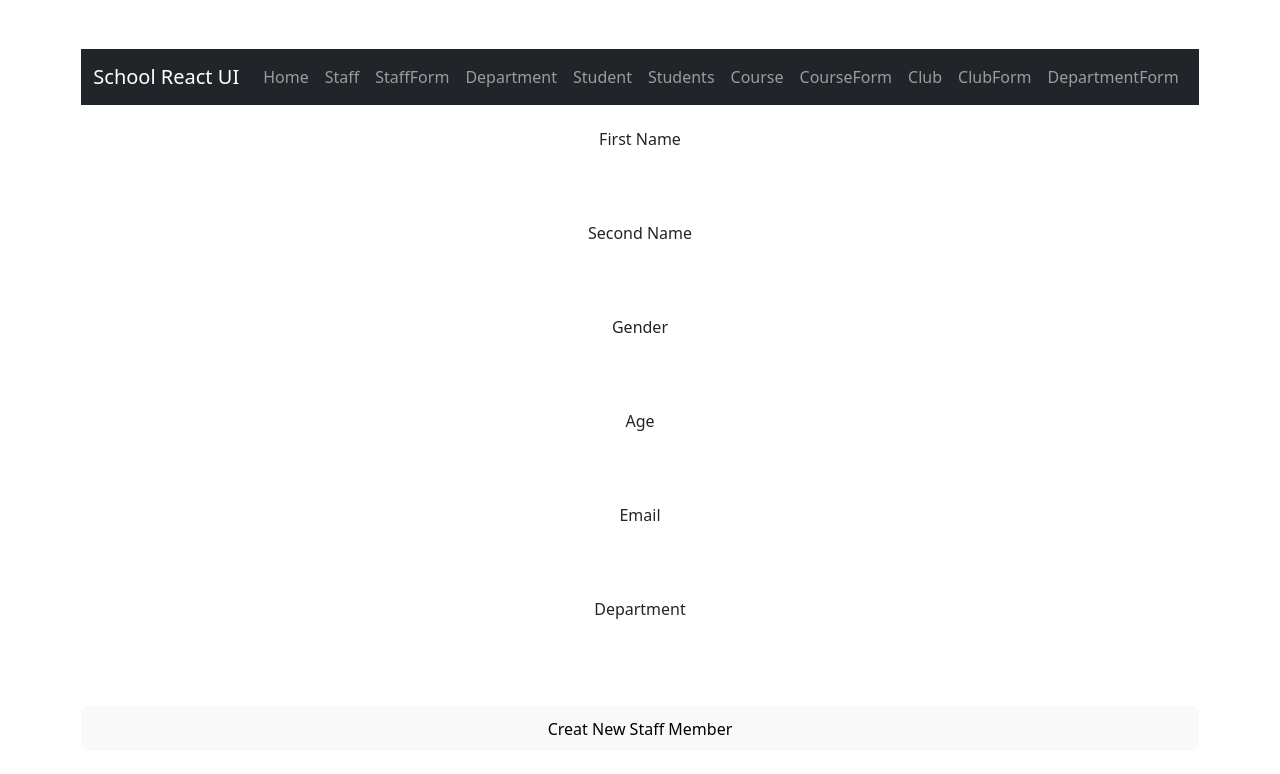
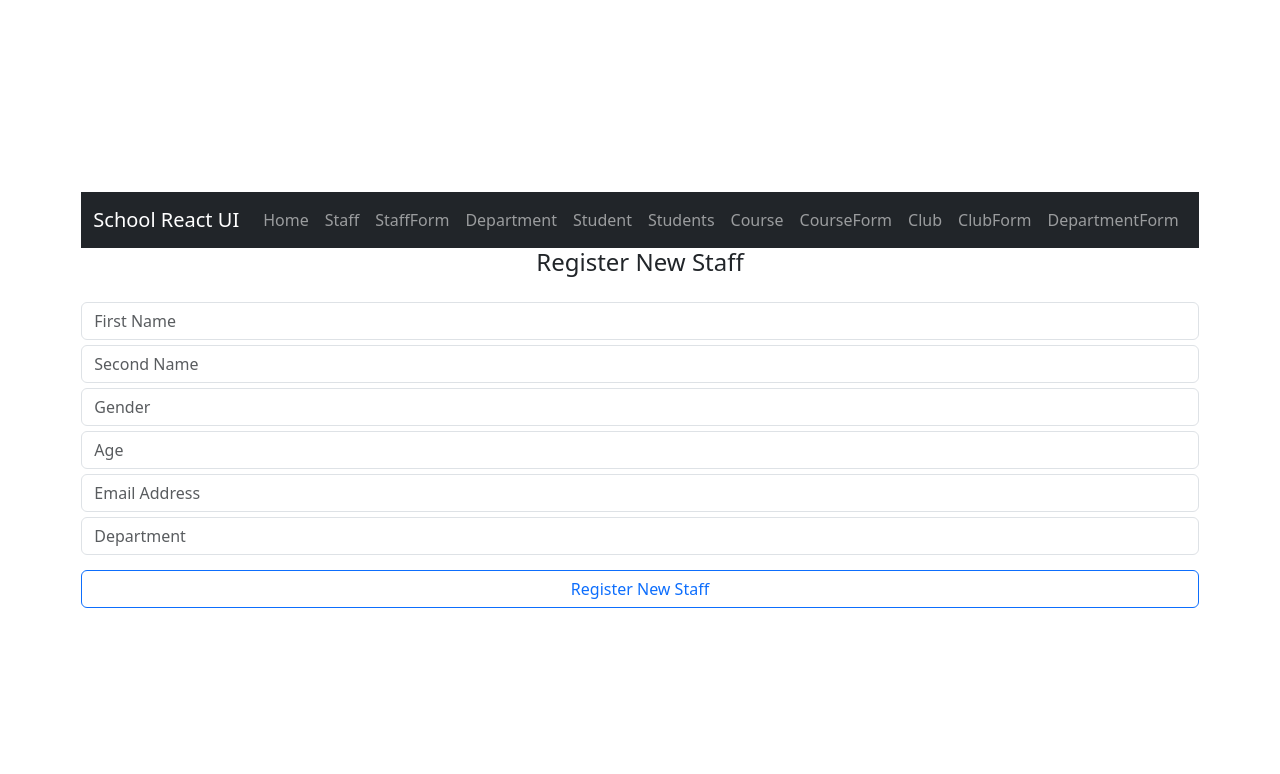
Before and after one commit to pktpaulie/SchoolSystem, a React (Vite) app: page /staffform in a window 1280 px wide. Shown: the top 774 px of the page. Built offline with nearby package versions, Linux system fonts and the light colour scheme.

Commit message:
Modified staff n staff-form react-bootstrap

```diff
--- a/src/components/Staff.jsx
+++ b/src/components/Staff.jsx
@@ -1,4 +1,5 @@
 import React, { useState, useEffect } from 'react';
+import { Table } from 'react-bootstrap';
 
 const API_URL = 'https://school-api-2wqk.onrender.com/api/staff/';
 
@@ -20,19 +21,42 @@ const Staff = () => {
   };
 
   return (
+    <>
+
     <div>
+        <h2>Registered School Staff Team</h2>
   {staffData ? (
-        <ul>
+     <Table striped bordered hover style={{ width: '100%' }}>
+       <thead>
+        <tr>
+          <th>ID</th>
+          <th>First Name</th>
+          <th>Second Name</th>
+          <th>Gender</th>
+          <th>Age</th>
+          <th>Email</th>
+          <th>Department</th>
+        </tr>
+      </thead>
+      <tbody>
         {staffData.map((staff) => (
-            <li key={staff.id}>
-              {staff.first_name} {staff.second_name} - {staff.gender} - {staff.age} - {staff.email} - {staff.department}
-            </li>
+          <tr key={staff.id}>
+            <td>{staff.id}</td>
+            <td>{staff.first_name}</td>
+            <td>{staff.second_name}</td>
+            <td>{staff.gender}</td>
+            <td>{staff.age}</td>
+            <td>{staff.email}</td>
+            <td>{staff.department}</td>
+          </tr>
         ))}
-        </ul>
+      </tbody>
+    </Table>
   ) : (
-        <p>Loading staff data...</p>
+    <p>Loading Staff Details from DB ...</p>
   )}
 </div>
+    </>
   );
 };
 
--- a/src/components/StaffForm.jsx
+++ b/src/components/StaffForm.jsx
@@ -1,4 +1,6 @@
 import React, { useState } from 'react';
+import { Form, Button } from 'react-bootstrap';
+
 
 const API_URL = 'https://school-api-2wqk.onrender.com/api/staff/';
 
@@ -48,69 +50,33 @@ const StaffForm = () => {
   };
 
   return (
+    <>
     <form onSubmit={handleSubmit}>
-      <div style={{margin: "22px 35px"}}>
-        <label htmlFor="first_name">First Name</label><br />
-        <input style={{height: "28px", width: "250px", border: "2px solid rgba(255, 255, 255", margin: "10px 0px", borderRadius: "5px"}}
-          type="text"
-          id="first_name"
-          name="first_name"
-          value={formData.first_name}
-          onChange={handleInputChange}
-        />
-      </div>
-      <div style={{margin: "22px 35px"}}>
-        <label htmlFor="second_name">Second Name</label><br />
-        <input style={{height: "28px", width: "250px", border: "1.5px solid rgba(255, 255, 255", margin: "10px 0px", borderRadius: "5px"}}
-          type="text"
-          id="second_name"
-          name="second_name"
-          value={formData.second_name}
-          onChange={handleInputChange}
-        />
-      </div>
-      <div style={{margin: "22px 35px"}}>
-        <label htmlFor="gender">Gender</label><br />
-        <input style={{height: "28px", width: "250px", border: "1.5px solid rgba(255, 255, 255", margin: "10px 0px", borderRadius: "5px"}}
-          type="text"
-          id="gender"
-          name="gender"
-          value={formData.gender || ''}
-          onChange={handleInputChange}
-        />
-      </div>
-      <div style={{margin: "22px 35px"}}>
-        <label htmlFor="age">Age</label><br />
-        <input style={{height: "28px", width: "250px", border: "1.5px solid rgba(255, 255, 255", margin: "10px 0px", borderRadius: "5px"}}
-          type="number"
-          id="age"
-          name="age"
-          value={formData.age}
-          onChange={handleInputChange}
-        />
-      </div>
-      <div style={{margin: "22px 35px"}}>
-        <label htmlFor="email">Email</label><br />
-        <input style={{height: "28px", width: "250px", border: "1.5px solid rgba(255, 255, 255", margin: "10px 0px", borderRadius: "5px"}}
-          type="email"
-          id="email"
-          name="email"
-          value={formData.email}
-          onChange={handleInputChange}
-        />
-      </div>
-      <div style={{margin: "22px 35px"}}>
-        <label htmlFor="department">Department</label><br />
-        <input style={{height: "28px", width: "250px", border: "1.5px solid rgba(255, 255, 255", margin: "10px 0px", borderRadius: "5px"}}
-          type="text"
-          id="department"
-          name="department"
-          value={formData.department}
-          onChange={handleInputChange}
-        />
-      </div>
-      <button  type="submit" variant="outline-primary" style={{marginTop:'15px', width: '100%' }}>Creat New Staff Member</button>
+
+      {/* ...form fields */}
+      <h4>Register New Staff</h4>
+      <Form.Group style={{marginTop:'25px'}}>
+        <Form.Control type="text"  id="first_name" name="first_name" placeholder="First Name"  value={formData.first_name} onChange={handleInputChange} />
+      </Form.Group>
+      <Form.Group style={{marginTop:'5px'}}>
+        <Form.Control type="text"  id="second_name" name="second_name" placeholder="Second Name"  value={formData.second_name} onChange={handleInputChange} />
+      </Form.Group>
+      <Form.Group style={{marginTop:'5px'}}>
+        <Form.Control type="text"  id="gender" name="gender" placeholder="Gender"  value={formData.gender || ''} onChange={handleInputChange} />
+      </Form.Group>
+      <Form.Group style={{marginTop:'5px'}}>
+        <Form.Control type="text"   id="age" name="age" placeholder="Age"  value={formData.age} onChange={handleInputChange} />
+      </Form.Group>
+      <Form.Group style={{marginTop:'5px'}}>
+        <Form.Control type="text"  id="email" name="email" placeholder="Email Address"  value={formData.email} onChange={handleInputChange} />
+      </Form.Group>
+      <Form.Group style={{marginTop:'5px'}}>
+        <Form.Control type="text"  id="department" name="department" placeholder="Department"  value={formData.department} onChange={handleInputChange} />
+      </Form.Group>
+      <Button  type="submit" variant="outline-primary" style={{marginTop:'15px', width: '100%' }}> Register New Staff </Button>
+
     </form>
+     </>
   );
 };
 
```
Lines whose indentation alone changed are shown as unchanged.
